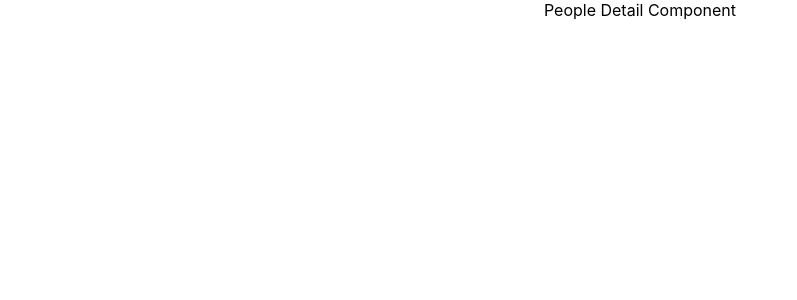
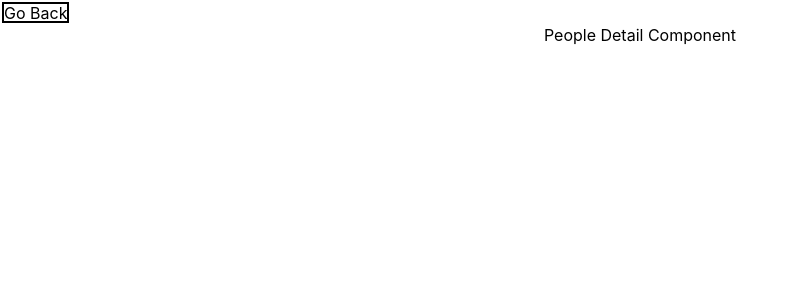
Before and after one commit to SebastianAndDavid/SWAPI, a React (Create React App) app: page /detail in a window 1280 px wide. Shown: the top 300 px of the page, without its empty margins (0-797 px from the left). Built offline with nearby package versions, Linux system fonts and the light colour scheme; no server answers.

Commit message:
ft. styling added to make clickables look clickable and added navigation to button

```diff
--- a/src/App.css
+++ b/src/App.css
@@ -17,6 +17,8 @@ body,
   display: flex;
   flex-wrap: wrap;
   justify-content: center;
+  margin-left: 50px;
+  margin-right: 50px;
 }
 
 .people-card {
@@ -35,3 +37,32 @@ body,
   margin-top: 5px;
   margin-bottom: 5px;
 }
+.people-card:hover {
+  background-color: gold;
+  font-weight: 500;
+}
+/* Detail Page */
+.detail-page {
+  height: 100%;
+}
+
+.detail-page header {
+  /* background-color: black; */
+  height: 25px;
+  display: flex;
+}
+
+.button {
+  display: flex;
+  align-items: center;
+  background-color: white;
+  border: 2px solid black;
+  margin: 2px 2px;
+}
+
+.button:hover {
+  cursor: grabbing;
+  transition: 0.5s;
+  background-color: black;
+  color: white;
+}
--- a/src/People.jsx
+++ b/src/People.jsx
@@ -1,8 +1,9 @@
 import './App.css';
-import { Outlet, useNavigate } from 'react-router-dom';
+import { useNavigate } from 'react-router-dom';
 
 function People({ people }) {
   const navigate = useNavigate();
+
   return (
     <>
       <h2>SWAPI - The Starwars API</h2>
--- a/src/PeopleDetail.jsx
+++ b/src/PeopleDetail.jsx
@@ -1,8 +1,21 @@
-import React from 'react';
+import { useNavigate } from 'react-router-dom';
+import './App.css';
 
 function PeopleDetail({ people }) {
   console.log('peopleDetail', people);
-  return <div>People Detail Component</div>;
+
+  const navigate = useNavigate();
+
+  return (
+    <div className="detail-page">
+      <header>
+        <div className="button" onClick={() => navigate('/')}>
+          Go Back
+        </div>
+      </header>
+      <div>People Detail Component</div>
+    </div>
+  );
 }
 
 export default PeopleDetail;
```
